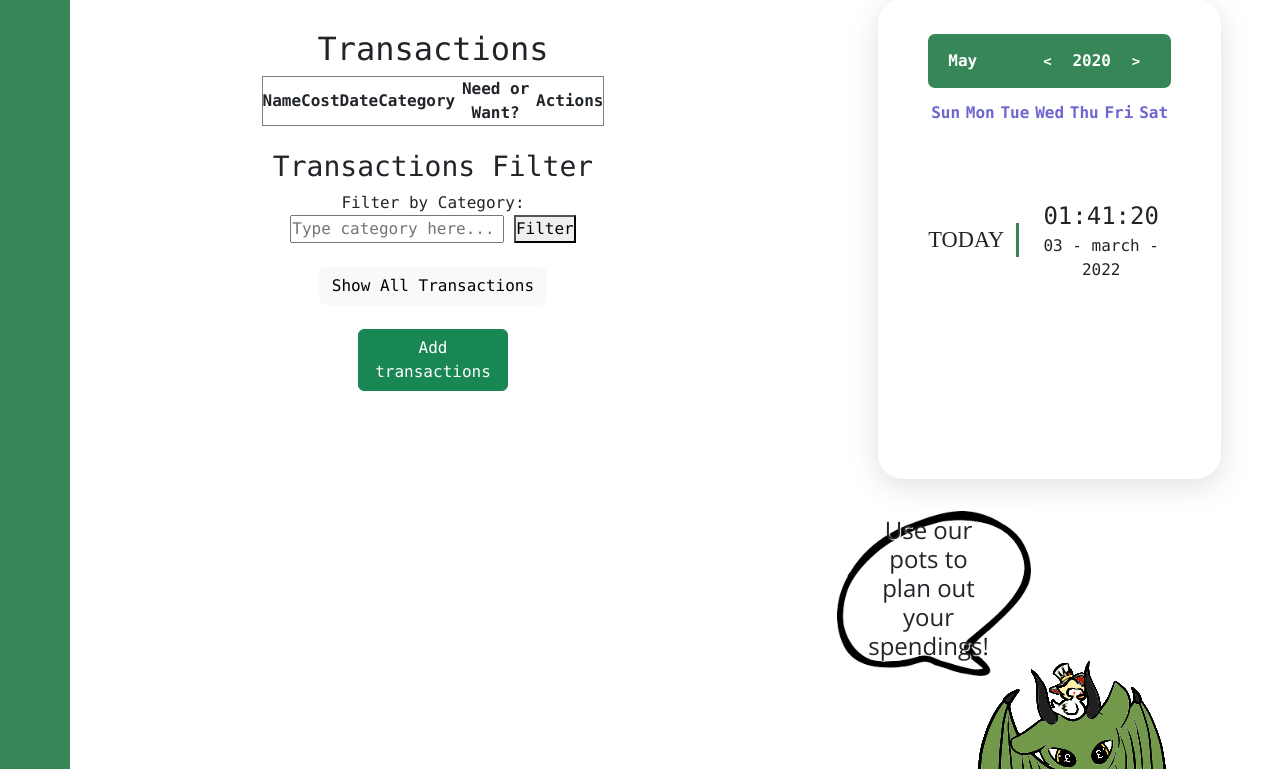
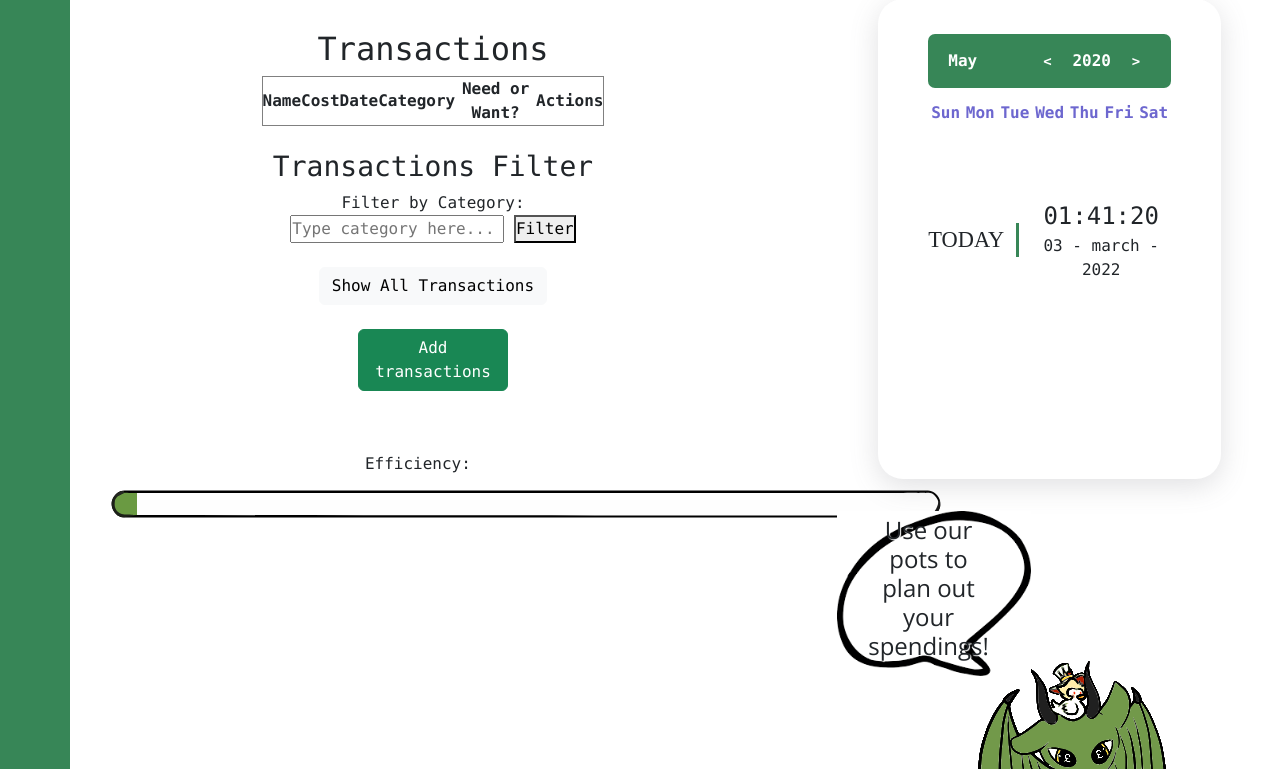
Before and after one commit to yapjun/penny-pinchers, a Flask app: page / in a window 1280 px wide. Shown: the part 31-800 px from the top of the page. Run offline with Flask 3, Linux system fonts and the light colour scheme; lists and menus that the app fills with data are empty; some libraries are stand-ins or nearby versions.

Commit message:
added efficiency bar

```diff
--- a/static/calender.css
+++ b/static/calender.css
@@ -374,3 +374,8 @@
     text-align:left;
     padding-left:4px;
   }
+
+.efficiency {
+  margin-top: 10%;
+  margin-left: -5%;
+}
--- a/templates/profile.html
+++ b/templates/profile.html
@@ -114,6 +114,10 @@
             </div>
           </div>
       </div>
+      <div class = "efficiency">
+        <span>Efficiency:</span>
+        <img src = "{{ url_for('static', filename='efficiency_bar.svg') }}">
+      </div>
     </div>
 {% endblock %}
 
```
Also changed, not shown: static/efficiency_bar.svg (added).
